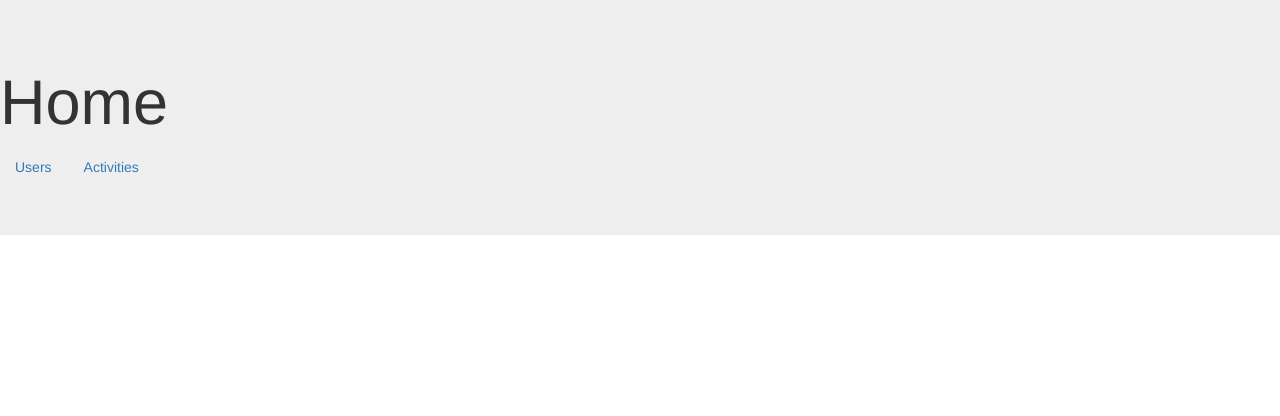
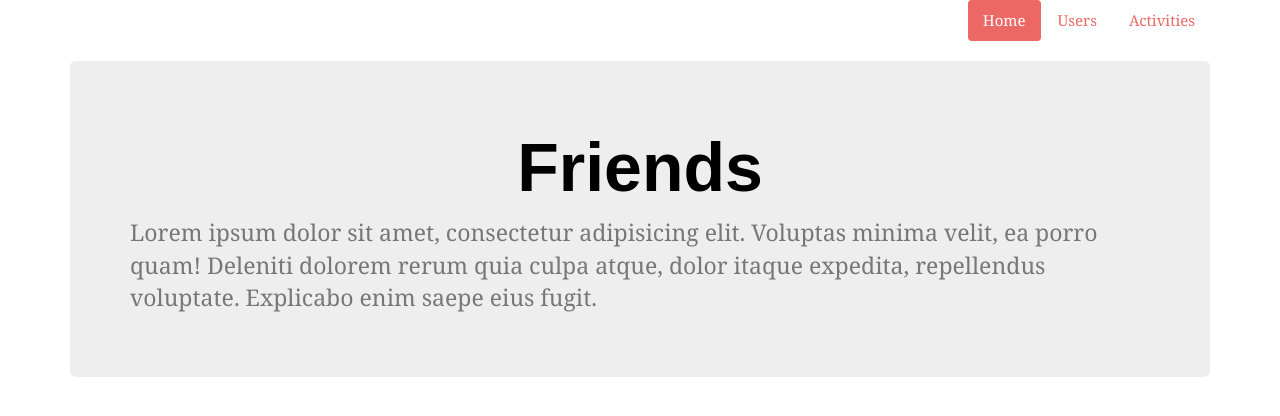
Before and after one commit to georgiwe/FriendsFrontEnd, a website: page app/index.html in a window 1280 px wide. Drawn offline with nearby package versions, Linux system fonts and the light colour scheme; some packages are replaced by stand-ins of ours; files that its build step writes are made by us from their sources; files whose address does not match are found by name; a web font is replaced by a local one.

Commit message:
Add navbar and a bootstrap theme.

```diff
--- a/app/home/home.html
+++ b/app/home/home.html
@@ -1,17 +1,9 @@
 <section id="home-container">
+	<header class="jumbotron">
+		<h1>Friends</h1>
 
-	<header class="jumbotron">
-		<h1>Home</h1>
-
-		<ul class="nav nav-pills">
-
-			<li ui-sref-active="active">
-				<a ui-sref="users">Users</a>
-			</li>
-
-			<li nui-sref-active="active">
-				<a ui-sref="activities">Activities</a>
-			</li>
-		</ul>
+		<p>
+			Lorem ipsum dolor sit amet, consectetur adipisicing elit. Voluptas minima velit, ea porro quam! Deleniti dolorem rerum quia culpa atque, dolor itaque expedita, repellendus voluptate. Explicabo enim saepe eius fugit.
+		</p>
 	</header>
 </section>
--- a/app/index.html
+++ b/app/index.html
@@ -7,14 +7,16 @@
 		<title>Friends</title>
 
 		<link rel="stylesheet" href="../bower_components/normalize-css/normalize.css">
-		<link rel="stylesheet" href="../bower_components/bootstrap/dist/css/bootstrap.min.css" />
+		<link rel="stylesheet" href="../assets/themes/journal.min.css" />
+		<!-- <link rel="stylesheet" href="../bower_components/bootstrap/dist/css/bootstrap.min.css" /> -->
 
 		<link rel="stylesheet" href="../assets/css/app.css">
+		<link rel="stylesheet" href="../assets/css/home.css">
 	</head>
 
 	<body ng-app="Friends">
 
-		<script src="../bower_components/angular/angular.js"></script>
+		<script src="../bower_components/angular/angular.min.js"></script>
 		<script src="../bower_components/angular-ui-router/release/angular-ui-router.min.js"></script>
 
 		<script src="app/app.js"></script>
@@ -24,9 +26,11 @@
 		<script src="app/users/usersCtrl.js"></script>
 		<script src="app/user/userCtrl.js"></script>
 
-		<!-- <div ng-include="'app/header/header.html'"></div> -->
+		<nav id="navigation-pills" class="container" ng-include="'app/navbar/navbar.html'"></nav>
 
-		<div data-ui-view></div>
+		<section data-ui-view id="view-container" class="container">
+
+		</section>
 
 	</body>
 </html>
--- /dev/null
+++ b/app/navbar/navbar.html
@@ -0,0 +1,14 @@
+<ul class="nav nav-pills pull-right">
+
+	<li ui-sref-active="active">
+		<a ui-sref="home">Home</a>
+	</li>
+
+	<li ui-sref-active="active">
+		<a ui-sref="users">Users</a>
+	</li>
+
+	<li ui-sref-active="active">
+		<a ui-sref="activities">Activities</a>
+	</li>
+</ul>
--- a/assets/scss/app.scss
+++ b/assets/scss/app.scss
@@ -1,13 +1,6 @@
-body {
-	.test {
-		position: absolute;
-		left: 150px;
-		top: 250px;
+#navigation-pills {
+	margin-bottom: 20px;
+}
 
-		display: inline-block;
-		width: 250px;
-		height: 150px;
-
-		background-color: #f0f;
-	}
+#view-container {
 }
--- /dev/null
+++ b/assets/scss/home.scss
@@ -0,0 +1,7 @@
+#home-container {
+	header {
+		h1 {
+			text-align: center;
+		}
+	}
+}
--- a/package.json
+++ b/package.json
@@ -2,7 +2,7 @@
   "name": "friends-front-end",
   "version": "1.0.0",
   "scripts": {
-    "dev": "gulp dev"
+    "start": "gulp dev"
   },
   "author": "Georgi Prodanov",
   "license": "MIT",
```
Also changed, not shown: assets/themes/journal.min.css (added).
